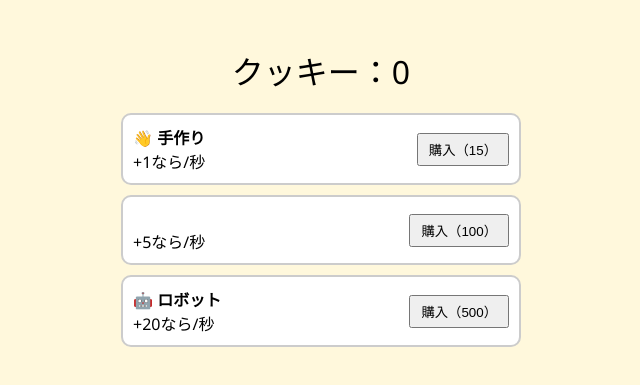
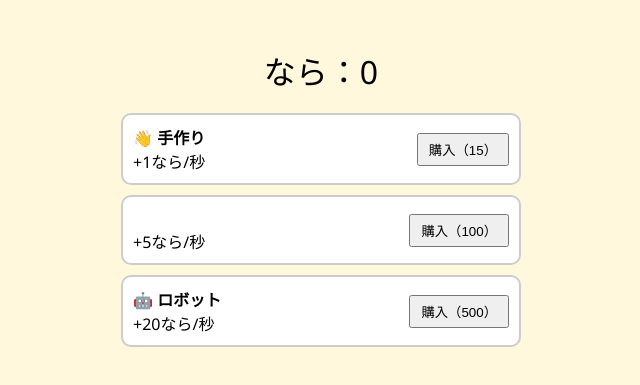
Before and after one commit to bububukun/quiz-test2, a plain HTML site: page index.html in a window 1280 px wide. Shown: the part 329-714 px from the top of the page, without its empty margins (319-959 px from the left). Drawn offline with Linux system fonts and the light colour scheme.

Commit message:
Update index.html

```diff
--- a/index.html
+++ b/index.html
@@ -100,7 +100,7 @@
     });
 
     function updateDisplay() {
-      scoreDisplay.textContent = `クッキー：${Math.floor(cookies)}`;
+      scoreDisplay.textContent = `なら：${Math.floor(cookies)}`;
       for (let key in upgrades) {
         document.getElementById(`cost-${key}`).textContent = Math.floor(upgrades[key].cost);
       }
```
